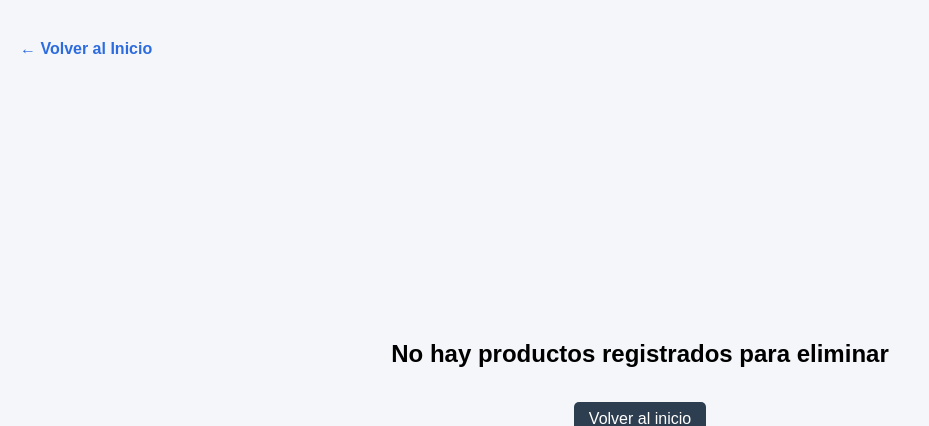
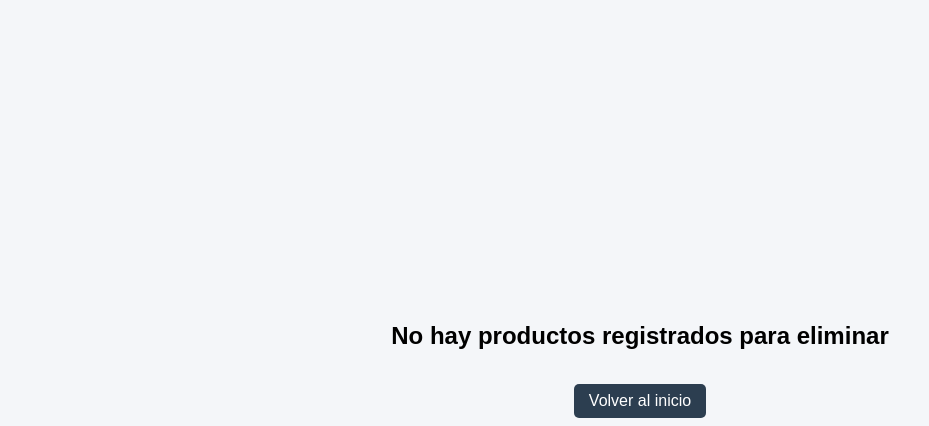
Before and after one commit to bayonabyte/Automotive-Headlight-Inventory-Management-System, a Flask app: page /eliminar in a window 1280 px wide. Shown: the top 426 px of the page, without its empty margins (0-929 px from the left). Run offline with Flask 3, Linux system fonts and the light colour scheme; the visitor is signed in with stand-in values (Sample User, id 1); data that the repository does not hold is empty.

Commit message:
Ready for Demo-day

```diff
--- a/templates/eliminar.html
+++ b/templates/eliminar.html
@@ -8,10 +8,6 @@
     <link rel="icon" href="../static/logo_web.png" type="image/png">
 </head>
 <body>
-
-<div class="back">
-    <a href="index">← Volver al Inicio</a>
-</div>
 
 {% if mensaje %}
 <div class="contenedor-vacio">
@@ -24,6 +20,9 @@
 
 
 {% if not mensaje %}
+<div class="back">
+    <a href="index">← Volver al Inicio</a>
+</div>
 
 <h1>Eliminar Producto</h1>
 
```
Also changed, not shown: templates/modificar.html (+4 -4 lines).
